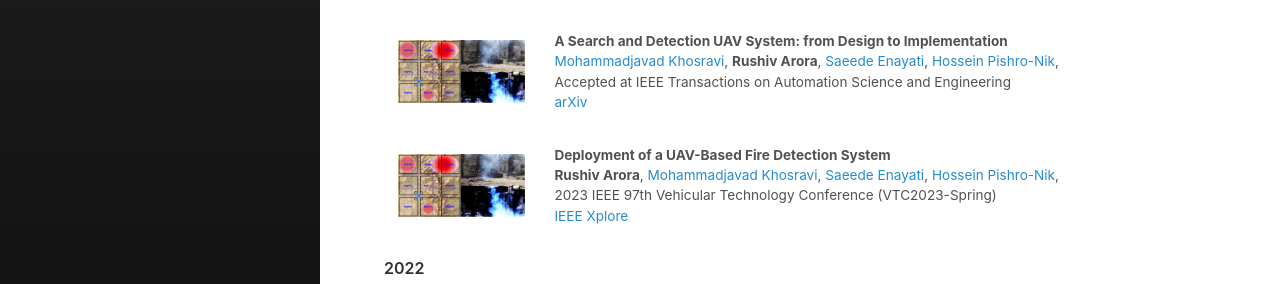
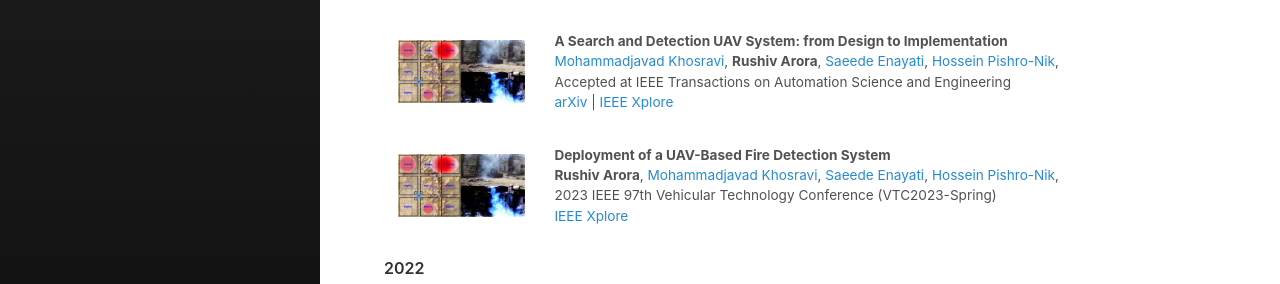
Before and after one commit to RushivArora/rushivarora.github.io, a Jekyll site: the page built from _pages/publications.md, in a window 1280 px wide. Shown: the part 1024-1308 px from the top of the page. Built offline with Jekyll 4.4.1, drawn with Linux system fonts in a browser that asks for light colours.

Commit message:
Update Publications

```diff
--- a/_pages/publications.md
+++ b/_pages/publications.md
@@ -229,7 +229,7 @@ paper {
                <br>
               Accepted at IEEE Transactions on Automation Science and Engineering
              <br>
-             <a href="https://arxiv.org/abs/2211.15866">arXiv</a>
+             <a href="https://arxiv.org/abs/2211.15866">arXiv</a> | <a href="https://ieeexplore.ieee.org/abstract/document/10522748">IEEE Xplore</a>
            </p>
       </td>
     </tr>
```
